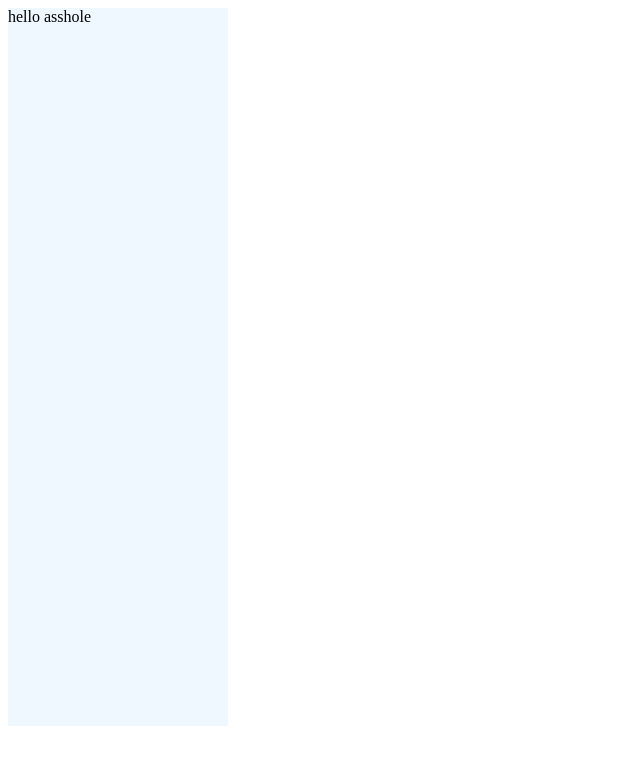
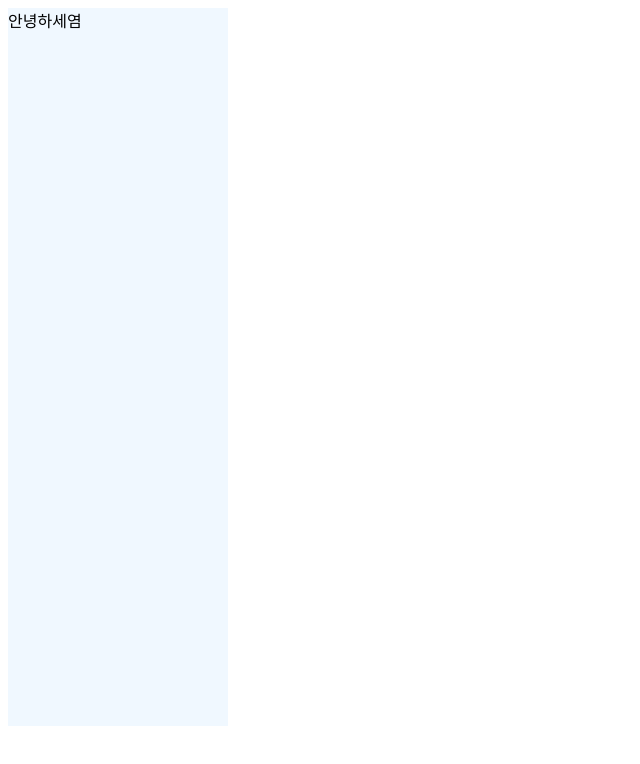
Before and after one commit to ppacman/instagram-clone, a Next.js app: page / in a window 1280 px wide. Shown: the top 764 px of the page, without its empty margins (0-640 px from the left). Built offline with nearby package versions, Linux system fonts and the light colour scheme.

Commit message:
[#1] chore develop - 문구 수정

```diff
--- a/src/components/sideBar/sideBar.tsx
+++ b/src/components/sideBar/sideBar.tsx
@@ -5,7 +5,7 @@ const SideBar = () => {
     return (
       <>
       <SideBox>
-        hello asshole
+      안녕하세염
       </SideBox>
       </>
     );
```
